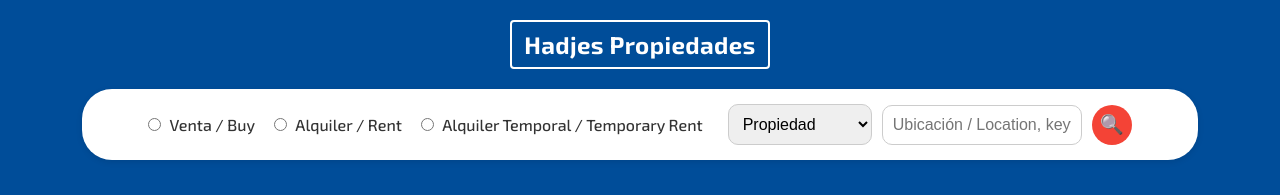
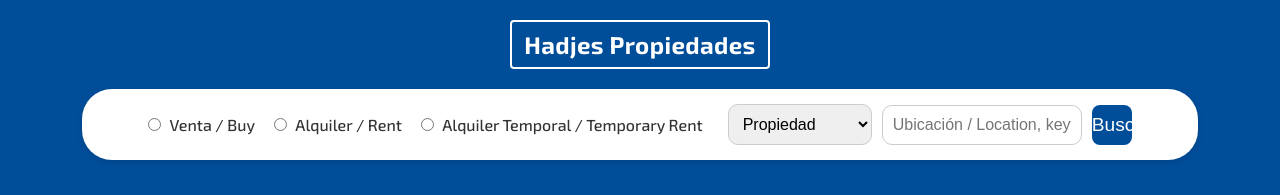
Before and after one commit to rodrihadjes14/hadjes-website, a website: page hadjes-backend/public/index.html in a window 1280 px wide. Shown: the top 195 px of the page. Drawn offline with nearby package versions, Linux system fonts and the light colour scheme; no server answers.

Commit message:
search button

```diff
--- a/hadjes-backend/public/index.html
+++ b/hadjes-backend/public/index.html
@@ -37,7 +37,7 @@
 
 
     <input name="q" type="text" class="search-input" placeholder="Ubicación / Location, keyword..." />
-    <button id="search-button" class="search-button">🔍</button>
+    <button id="search-button" class="search-button">Buscar</button>
   </div>
 </div>
 
--- a/hadjes-backend/public/style.css
+++ b/hadjes-backend/public/style.css
@@ -218,13 +218,15 @@ footer {
 }
 
 .search-button {
-  background: #f44336;
+  background: #004d99;
   color: white;
   border: none;
-  border-radius: 50%;
+  border-radius: 8px;
   font-size: 1.2rem;
   width: 40px;
   height: 40px;
+  justify-content: center;
+  align-items: center;
   cursor: pointer;
 }
 
```
